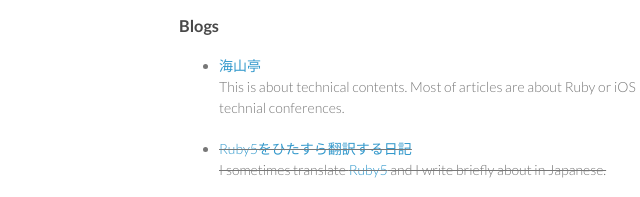
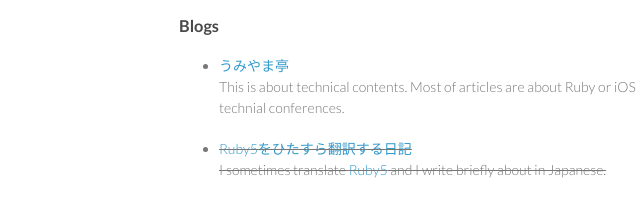
Before and after one commit to seamountain/seamountain.github.com, a plain HTML site: page index.html in a window 1280 px wide. Shown: the part 367-564 px from the top of the page, 391-1031 px from the left. Drawn offline with Linux system fonts and the light colour scheme.

Commit message:
Fix blog name

```diff
--- a/index.html
+++ b/index.html
@@ -48,7 +48,7 @@
       <h3>Blogs</h3>
       <ul>
         <li>
-        <a href="http://sea-mountain.hatenablog.jp/" target="_blank">海山亭</a>
+        <a href="http://sea-mountain.hatenablog.jp/" target="_blank">うみやま亭</a>
         <p>This is about technical contents. Most of articles are about Ruby or iOS technial conferences.</p>
         </li>
 
```
